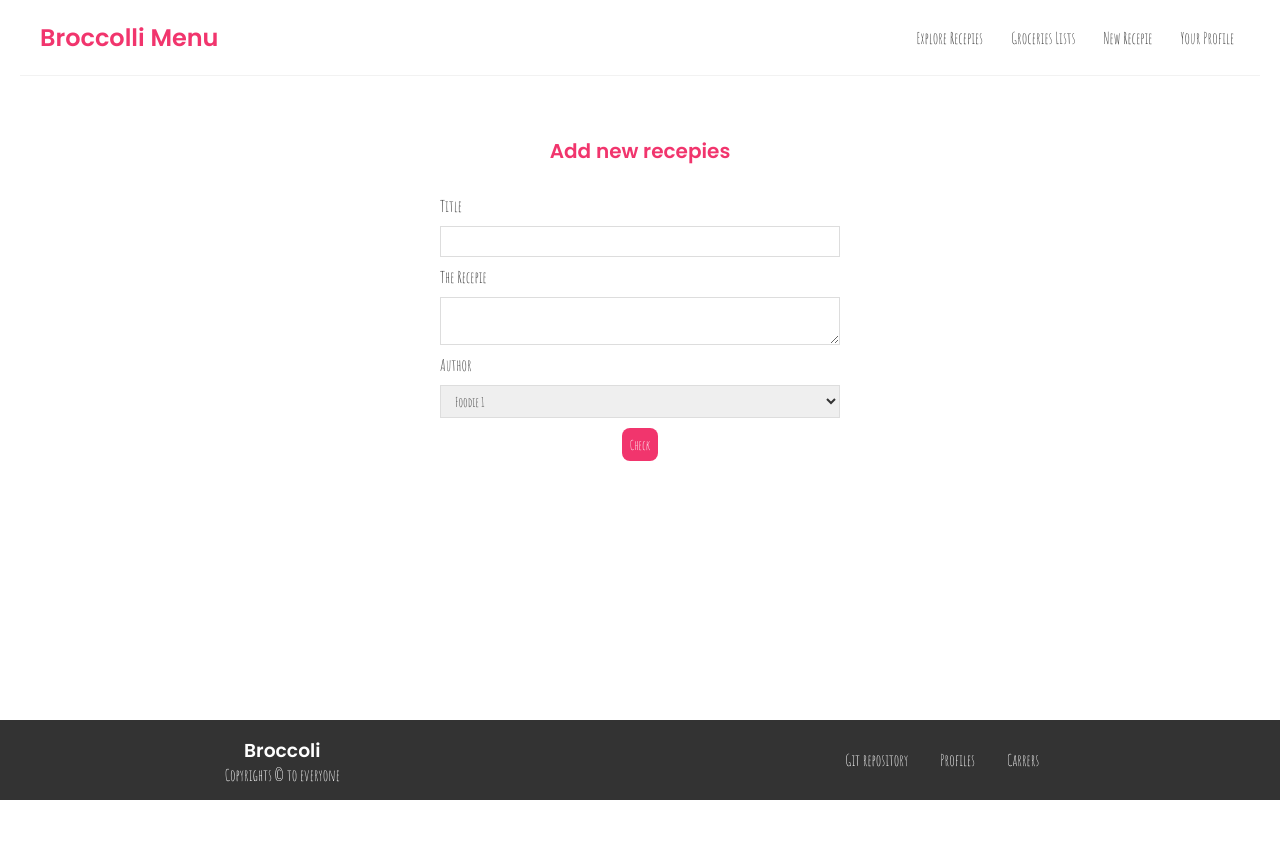
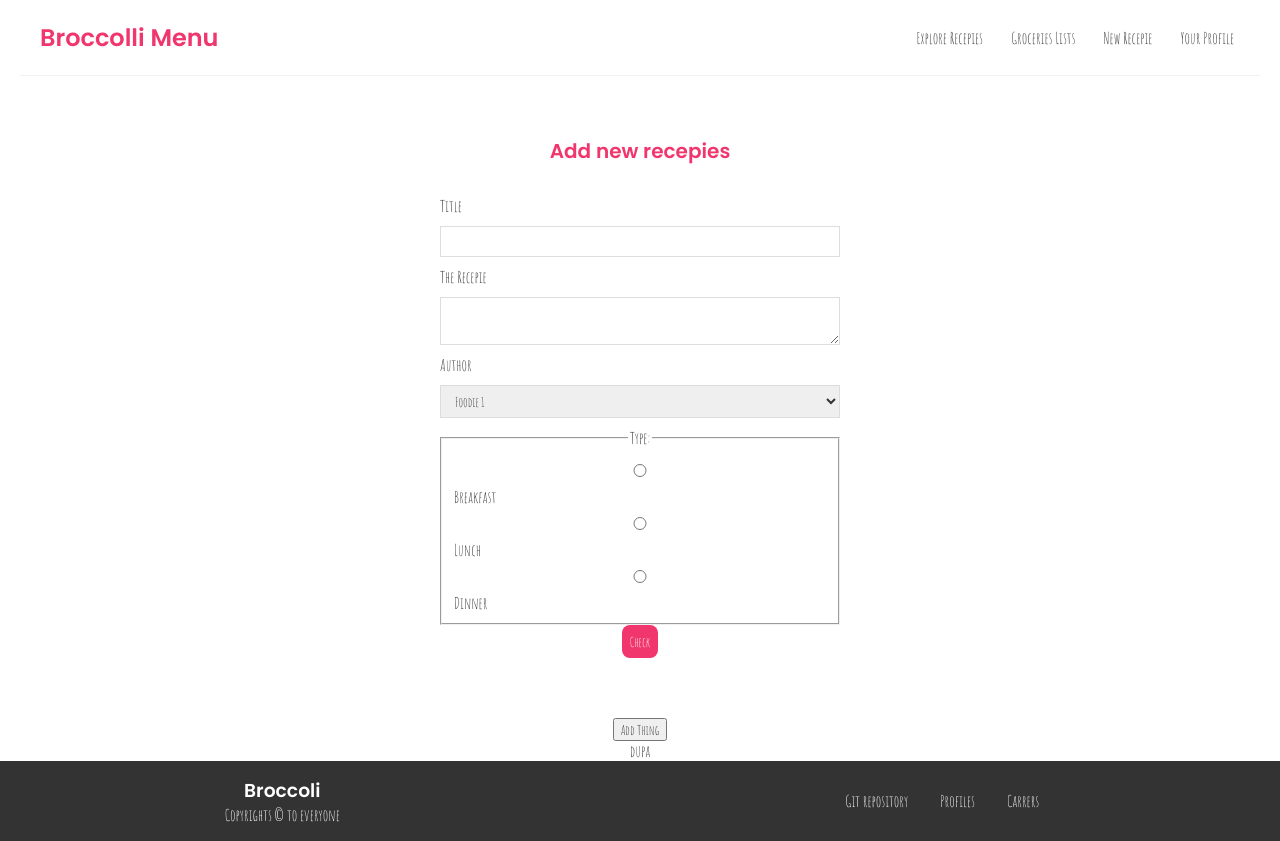
Before and after one commit to AdamMrotek/Broccoli, a React (Create React App) app: page /create in a window 1280 px wide. Before the commit the page ends 800 px from the top, so only its background shows below. Built offline with nearby package versions, Linux system fonts and the light colour scheme.

Commit message:
form input state as object and radio input added

```diff
--- a/data/db.json
+++ b/data/db.json
@@ -23,6 +23,26 @@
       "body": "dasdafdasf",
       "author": "foodie 1",
       "id": 5
+    },
+    {
+      "title": "adasd",
+      "body": "afdafdaf",
+      "author": "foodie 2",
+      "id": 6
+    },
+    {
+      "title": "adadsa",
+      "body": "dsadsada",
+      "author": "foodie 2",
+      "id": 7
+    },
+    {
+      "title": "adsdsad",
+      "body": "adsad",
+      "author": "",
+      "dishtype": "",
+      "dishType": "lunch",
+      "id": 8
     }
   ]
 }
--- a/src/App.js
+++ b/src/App.js
@@ -5,6 +5,7 @@ import Create from "./Create.js";
 import Footer from "./Footer.js";
 import NotFound from "./NotFound.js";
 import Search from "./Search.js";
+import Counter from "./Counter.js";
 
 import { BrowserRouter as Router, Route, Switch } from "react-router-dom";
 import RecepieDetails from "./RecepieDetails.js";
@@ -33,6 +34,7 @@ function App() {
             </Route>
           </Switch>
         </div>
+        <Counter></Counter>
         <Footer></Footer>
       </div>
     </Router>
--- /dev/null
+++ b/src/Counter.js
@@ -0,0 +1,21 @@
+import { useState } from "react";
+
+function Counter() {
+  const [thingsArray, setThingsArray] = useState({ one: "dupa", isTrue: true });
+  function handleClick() {
+    setThingsArray((prev) => {
+      return {
+        ...prev,
+        isTrue: !prev.isTrue,
+      };
+    });
+  }
+  return (
+    <div>
+      <button onClick={() => handleClick()}>Add Thing</button>
+
+      {thingsArray.isTrue && <p key={thingsArray.one}>{thingsArray.one}</p>}
+    </div>
+  );
+}
+export default Counter;
--- a/src/Create.js
+++ b/src/Create.js
@@ -2,16 +2,19 @@ import { useState } from "react";
 import { useHistory } from "react-router-dom";
 
 function Create() {
-  const [title, setTitle] = useState("");
-  const [body, setBody] = useState("");
-  const [author, setAuthor] = useState("");
   const [isPending, setIsPending] = useState(false);
   const history = useHistory();
 
+  const [formData, setFormData] = useState({
+    title: "",
+    body: "",
+    author: "",
+    dishtype: "",
+  });
   const handleSubmit = (e) => {
     e.preventDefault();
     setIsPending(true);
-    const recepie = { title, body, author };
+    const recepie = formData;
     fetch("http://localhost:8000/recepies", {
       method: "POST",
       headers: { "Content-Type": "application/json" },
@@ -25,6 +28,13 @@ function Create() {
       .catch((err) => console.log(err));
   };
 
+  function handleChange(e) {
+    setFormData((prevData) => {
+      const { name, value, checked, type } = e.target;
+      console.log(type);
+      return { ...prevData, [name]: type === "checkbox" ? checked : value };
+    });
+  }
   return (
     <div className="create">
       <h2>Add new recepies</h2>
@@ -36,23 +46,23 @@ function Create() {
           type="text"
           required
           name="title"
-          value={title}
-          onChange={(e) => setTitle(e.target.value)}
+          value={formData.title}
+          onChange={(e) => handleChange(e)}
         />
         <label htmlFor="body">The Recepie</label>
         <textarea
           required
           name="body"
           id="body"
-          value={body}
-          onChange={(e) => setBody(e.target.value)}
+          value={formData.body}
+          onChange={(e) => handleChange(e)}
         />
         <label htmlFor="author">Author</label>
         <select
           name="author"
           id="author"
-          value={author}
-          onChange={(e) => setAuthor(e.target.value)}
+          value={formData.author}
+          onChange={(e) => handleChange(e)}
         >
           <option id="author" value="foodie 1">
             Foodie 1
@@ -61,6 +71,36 @@ function Create() {
             Foodie 2
           </option>
         </select>
+        <fieldset>
+          <legend>Type:</legend>
+          <input
+            type="radio"
+            name="dishType"
+            id="breakfast"
+            onChange={(e) => handleChange(e)}
+            value="breakfast"
+            checked={formData.dishType === "breakfast"}
+          />
+          <label htmlFor="breakfast">Breakfast</label>
+          <input
+            type="radio"
+            name="dishType"
+            id="lunch"
+            onChange={(e) => handleChange(e)}
+            value="lunch"
+            checked={formData.dishType === "lunch"}
+          />
+          <label htmlFor="lunch">Lunch</label>
+          <input
+            type="radio"
+            name="dishType"
+            id="dinner"
+            onChange={(e) => handleChange(e)}
+            value="dinner"
+            checked={formData.dishType === "dinner"}
+          />
+          <label htmlFor="dinner">Dinner</label>
+        </fieldset>
         {!isPending && <button>Check</button>}
         {isPending && <button disabled>Adding....</button>}
       </form>
--- a/src/RecepieDetails.js
+++ b/src/RecepieDetails.js
@@ -15,6 +15,7 @@ const RecepieDetails = () => {
       history.push("/");
     });
   }
+
   return (
     <div className="recepie-details">
       <h2>Recepie details {id}</h2>
```
